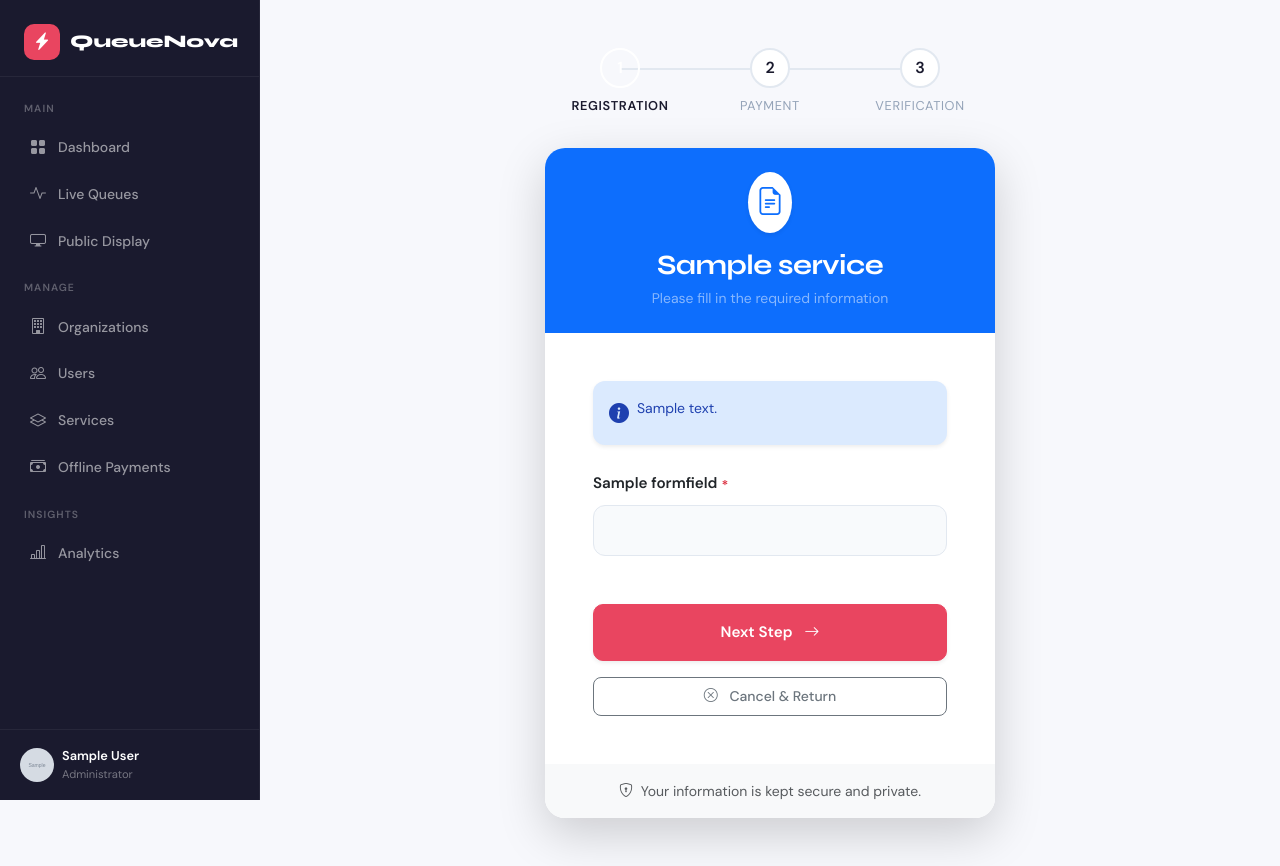
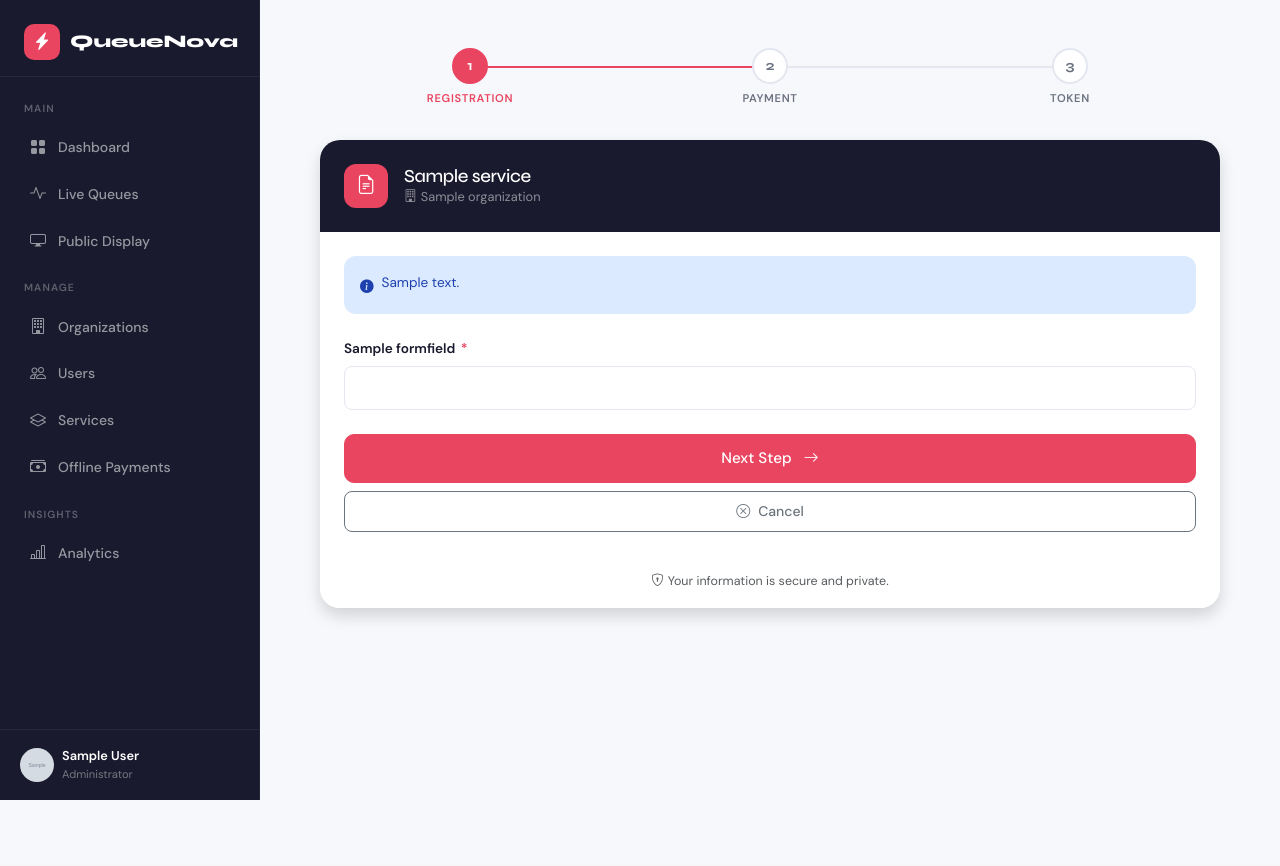
Before and after one commit to kumar1250/queuenova, a Django app: page /tokens/service/1/ in a window 1280 px wide. After the commit the page ends 800 px from the top, so only its background shows below. Run offline with Django 5.2, Linux system fonts and the light colour scheme; a user stored in the database is signed in; tables that the repository leaves empty hold one stand-in row (values such as "Sample post"); grey boxes marked "Sample" are stand-in pictures.

Commit message:
Update service_form.html

```diff
--- a/templates/tokens/service_form.html
+++ b/templates/tokens/service_form.html
@@ -1,317 +1,125 @@
 {% extends 'base.html' %}
-
-{% block title %}Service Form - {{ service.name }}{% endblock %}
+{% block title %}Register — {{ service.name }}{% endblock %}
 
 {% block extra_css %}
 <style>
+.form-wrap { max-width: 580px; margin: 0 auto; }
+.step-bar { display: flex; align-items: center; margin-bottom: 2rem; }
+.step-item { display: flex; flex-direction: column; align-items: center; flex: 1; position: relative; }
+.step-item:not(:last-child)::after { content:''; position:absolute; top:18px; left:50%; width:100%; height:2px; background:var(--border); z-index:0; }
+.step-circle { width: 36px; height: 36px; border-radius: 50%; display: flex; align-items: center; justify-content: center; font-family:'Syne',sans-serif; font-weight:700; font-size:0.875rem; position: relative; z-index: 1; border: 2px solid var(--border); background: white; color: var(--text-muted); }
+.step-item.active .step-circle { background: var(--accent); border-color: var(--accent); color: white; }
+.step-item.done .step-circle { background: var(--success); border-color: var(--success); color: white; }
+.step-item.active::after, .step-item.done::after { background: var(--accent); }
+.step-label { font-size: 0.7rem; font-weight: 600; text-transform: uppercase; letter-spacing: 0.06em; color: var(--text-muted); margin-top: 6px; text-align: center; }
+.step-item.active .step-label { color: var(--accent); }
 
-/* ---------------- FIELD SPACING ---------------- */
+.form-field-wrap { margin-bottom: 1.25rem; }
+.form-field-wrap label { font-weight: 600; font-size: 0.85rem; color: var(--text); margin-bottom: 0.4rem; display: block; }
+.form-field-wrap .required-star { color: var(--accent); margin-left: 2px; }
+.form-field-wrap .form-text { font-size: 0.78rem; color: var(--text-muted); margin-top: 5px; }
+.form-field-wrap .field-error { font-size: 0.78rem; color: var(--danger); margin-top: 5px; display: flex; align-items: center; gap: 4px; }
 
-.mb-4{
-    margin-bottom: 1.8rem !important;
-}
-
-.form-label{
-    margin-bottom:8px;
-    font-size:0.95rem;
-}
-
-.form-field{
-    margin-top:6px;
-}
-
-.form-control,
-.form-select{
-    padding:0.85rem 1rem;
-    border-radius:0.75rem;
-    border:1px solid #e2e8f0;
-    background:#f8fafc;
-    transition:all .2s ease;
-}
-
-.form-control:focus,
-.form-select:focus{
-    background:#fff;
-    border-color:var(--primary-color);
-    box-shadow:0 0 0 4px rgba(13,110,253,.1);
-}
-
-.form-text{
-    margin-top:6px;
-    font-size:0.85rem;
-}
-
-.text-danger{
-    margin-top:6px;
-    font-size:0.85rem;
-}
-
-
-/* ---------------- RADIO BUTTON STYLE (FIXED) ---------------- */
-
-.form-field ul{
-    list-style:none;
-    padding:0;
-    margin-top:10px;
-    display:flex;
-    flex-direction:row;
-    flex-wrap:wrap;
-    align-items:center;
-    gap:30px; /* Increased gap between radio button options */
-}
-
-.form-field ul li{
-    display:flex;
-    align-items:center;
-}
-
-.form-field ul li label{
-    display:flex;
-    align-items:center;
-    gap:10px; /* Space between the radio circle and the name */
-    font-weight:500;
-    cursor:pointer;
-    color:#334155;
-    margin-bottom:0;
-    white-space:nowrap;
-}
-
-.form-field ul li input[type="radio"]{
-    width:18px;
-    height:18px;
-    cursor:pointer;
-    accent-color:var(--primary-color);
-    margin:0;
-}
-
-
-/* ---------------- STEP INDICATOR ---------------- */
-
-.step-indicator{
-    display:flex;
-    justify-content:center;
-    margin-bottom:2rem;
-}
-
-.step{
-    display:flex;
-    flex-direction:column;
-    align-items:center;
-    position:relative;
-    flex:1;
-}
-
-.step:not(:last-child):after{
-    content:'';
-    position:absolute;
-    top:20px;
-    left:50%;
-    width:100%;
-    height:2px;
-    background:#e2e8f0;
-    z-index:1;
-}
-
-.step-circle{
-    width:40px;
-    height:40px;
-    border-radius:50%;
-    background:#fff;
-    border:2px solid #e2e8f0;
-    display:flex;
-    align-items:center;
-    justify-content:center;
-    font-weight:600;
-    margin-bottom:8px;
-    position:relative;
-    z-index:2;
-}
-
-.step.active .step-circle{
-    border-color:var(--primary-color);
-    background:var(--primary-color);
-    color:#fff;
-}
-
-.step.active .step-label{
-    color:var(--primary-color);
-    font-weight:600;
-}
-
-.step-label{
-    font-size:0.8rem;
-    color:#94a3b8;
-    text-transform:uppercase;
-    letter-spacing:0.05em;
-}
-
+/* Radio styles */
+.radio-group { display: flex; flex-wrap: wrap; gap: 10px; margin-top: 8px; }
+.radio-option { display: flex; align-items: center; gap: 8px; padding: 0.55rem 1rem; background: var(--surface-2); border: 1.5px solid var(--border); border-radius: 8px; cursor: pointer; font-size: 0.875rem; font-weight: 500; transition: all 0.15s; }
+.radio-option:has(input:checked) { background: #fff0f3; border-color: var(--accent); color: var(--accent); }
+.radio-option input[type=radio] { accent-color: var(--accent); width: 15px; height: 15px; margin: 0; }
 </style>
 {% endblock %}
 
+{% block content %}
+<div class="container">
+<div class="form-wrap animate__animated animate__fadeIn">
 
-
-{% block content %}
-
-<div class="row justify-content-center">
-<div class="col-md-7 col-lg-6">
-
-<!-- STEP INDICATOR -->
-
-<div class="step-indicator animate__animated animate__fadeIn">
-
-<div class="step active">
+    <!-- Step bar -->
+    <div class="step-bar">
+        <div class="step-item active">
             <div class="step-circle">1</div>
             <div class="step-label">Registration</div>
         </div>
-
-<div class="step">
+        <div class="step-item">
             <div class="step-circle">2</div>
-<div class="step-label">{% if service.is_payment_required %}Payment{% else %}Verification{% endif %}</div>
+            <div class="step-label">{% if service.is_payment_required %}Payment{% else %}Confirm{% endif %}</div>
+        </div>
+        {% if service.is_payment_required %}
+        <div class="step-item">
+            <div class="step-circle">3</div>
+            <div class="step-label">Token</div>
+        </div>
+        {% endif %}
     </div>
 
-{% if service.is_payment_required %}
-<div class="step">
-<div class="step-circle">3</div>
-<div class="step-label">Verification</div>
+    <div class="card border-0 shadow">
+        <!-- Card header -->
+        <div class="card-header border-0 p-4" style="background:var(--brand);border-radius:20px 20px 0 0;">
+            <div class="d-flex align-items-center gap-3">
+                <div style="width:44px;height:44px;background:var(--accent);border-radius:12px;display:flex;align-items:center;justify-content:center;color:white;font-size:1.2rem;flex-shrink:0;">
+                    <i class="bi bi-file-earmark-text"></i>
+                </div>
+                <div>
+                    <h4 class="text-white fw-800 mb-0" style="font-size:1.15rem;">{{ service.name }}</h4>
+                    <div style="color:rgba(255,255,255,0.5);font-size:0.8rem;"><i class="bi bi-building me-1"></i>{{ service.organization.name }}</div>
+                </div>
+            </div>
+        </div>
+
+        <div class="card-body p-4">
+            {% if service.description %}
+            <div class="alert alert-info border-0 d-flex gap-2 mb-4" style="font-size:0.85rem;">
+                <i class="bi bi-info-circle-fill flex-shrink-0 mt-1"></i>
+                <div>{{ service.description }}</div>
             </div>
             {% endif %}
 
-</div>
-
-
-
-<div class="card shadow-lg border-0 overflow-hidden animate__animated animate__fadeInUp">
-
-<div class="card-header bg-primary py-4 text-center border-0">
-
-<div class="bg-white p-2 rounded-circle d-inline-flex mb-3 shadow-sm">
-<i class="bi bi-file-earmark-text text-primary fs-3"></i>
-</div>
-
-<h3 class="text-white fw-bold mb-0">{{ service.name }}</h3>
-
-<p class="text-white-50 small mb-0 mt-1">
-Please fill in the required information
-</p>
-
-</div>
-
-
-
-<div class="card-body p-4 p-md-5">
-
-{% if service.description %}
-
-<div class="alert alert-info border-0 shadow-sm mb-4 small">
-
-<div class="d-flex">
-<i class="bi bi-info-circle-fill me-2 fs-5"></i>
-<div>{{ service.description|safe }}</div>
-</div>
-
-</div>
-
-{% endif %}
-
-
-
             <form method="post" action="{% url 'tokens:service_form' service.id %}" id="regForm">
-
                 {% csrf_token %}
 
-
                 {% for field in form %}
-
-<div class="mb-4">
-
-<label for="{{ field.id_for_label }}"
-class="form-label fw-bold text-dark d-flex align-items-center">
-
+                <div class="form-field-wrap">
+                    <label for="{{ field.id_for_label }}">
                         {{ field.label }}
-
-{% if field.field.required %}
-<span class="text-danger ms-1">*</span>
-{% endif %}
-
+                        {% if field.field.required %}<span class="required-star">*</span>{% endif %}
                     </label>
 
-
-<div class="form-field">
                     {% if field.field.widget.input_type == 'radio' %}
-        <div class="d-flex flex-wrap gap-4 mt-2">
+                        <div class="radio-group">
                             {% for choice in field %}
-                <div class="form-check form-check-inline m-0">
-                    {{ choice.tag }}
-                    <label class="form-check-label fw-medium text-dark ms-2 cursor-pointer" for="{{ choice.id_for_label }}">
-                        {{ choice.choice_label }}
+                            <label class="radio-option">
+                                {{ choice.tag }} {{ choice.choice_label }}
                             </label>
-                </div>
                             {% endfor %}
                         </div>
                     {% else %}
                         {{ field }}
                     {% endif %}
+
+                    {% if field.help_text %}
+                        <div class="form-text">{{ field.help_text }}</div>
+                    {% endif %}
+                    {% if field.errors %}
+                        <div class="field-error"><i class="bi bi-exclamation-circle"></i>{{ field.errors.0 }}</div>
+                    {% endif %}
+                </div>
+                {% endfor %}
+
+                <div class="d-grid gap-2 mt-4">
+                    <button type="submit" class="btn btn-primary btn-lg">
+                        Next Step <i class="bi bi-arrow-right ms-2"></i>
+                    </button>
+                    <a href="/" class="btn btn-outline-secondary">
+                        <i class="bi bi-x-circle me-2"></i>Cancel
+                    </a>
+                </div>
+            </form>
         </div>
 
-
-{% if field.help_text %}
-<div class="form-text">
-{{ field.help_text }}
-</div>
-{% endif %}
-
-
-{% if field.errors %}
-<div class="text-danger animate__animated animate__headShake">
-<i class="bi bi-exclamation-circle me-1"></i>
-{{ field.errors.0 }}
-</div>
-{% endif %}
-
-</div>
-
-{% endfor %}
-
-
-
-<div class="d-grid gap-3 mt-5">
-
-<button type="submit"
-class="btn btn-primary btn-lg py-3 fw-bold shadow-sm">
-
-Next Step
-<i class="bi bi-arrow-right ms-2"></i>
-
-</button>
-
-
-<a href="/" class="btn btn-outline-secondary py-2">
-
-<i class="bi bi-x-circle me-2"></i>
-Cancel & Return
-
-</a>
-
-</div>
-
-</form>
-
-</div>
-
-
-
-<div class="card-footer bg-light py-3 border-0 text-center">
-
-<p class="text-muted small mb-0">
-<i class="bi bi-shield-lock me-1"></i>
-Your information is kept secure and private.
+        <div class="card-footer bg-white border-0 text-center p-3" style="border-radius:0 0 20px 20px;">
+            <p class="text-muted mb-0" style="font-size:0.78rem;">
+                <i class="bi bi-shield-lock me-1"></i>Your information is secure and private.
             </p>
-
-</div>
-
-
         </div>
     </div>
 </div>
-
+</div>
 {% endblock %}
```
Lines whose indentation alone changed are shown as unchanged.
